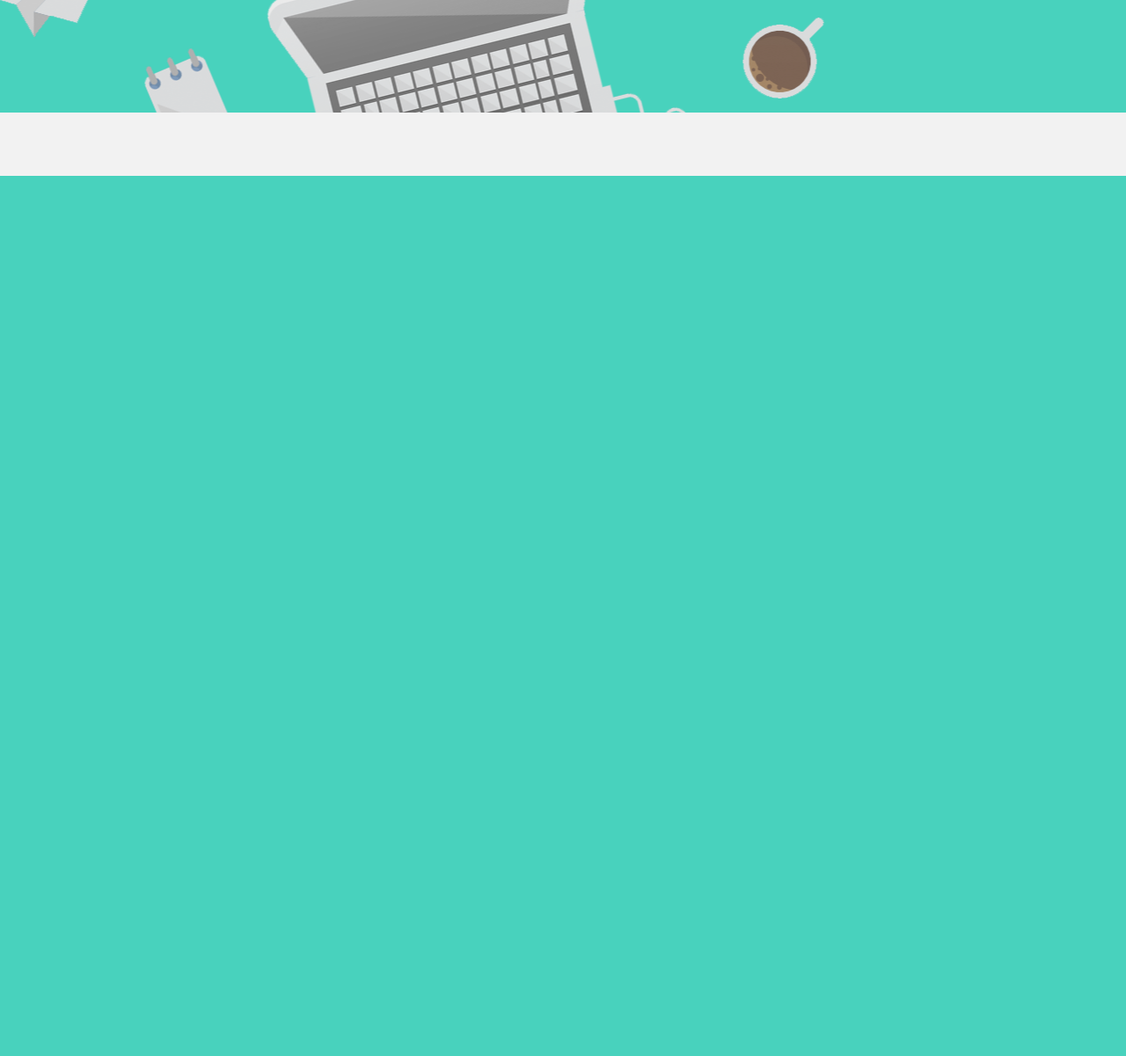
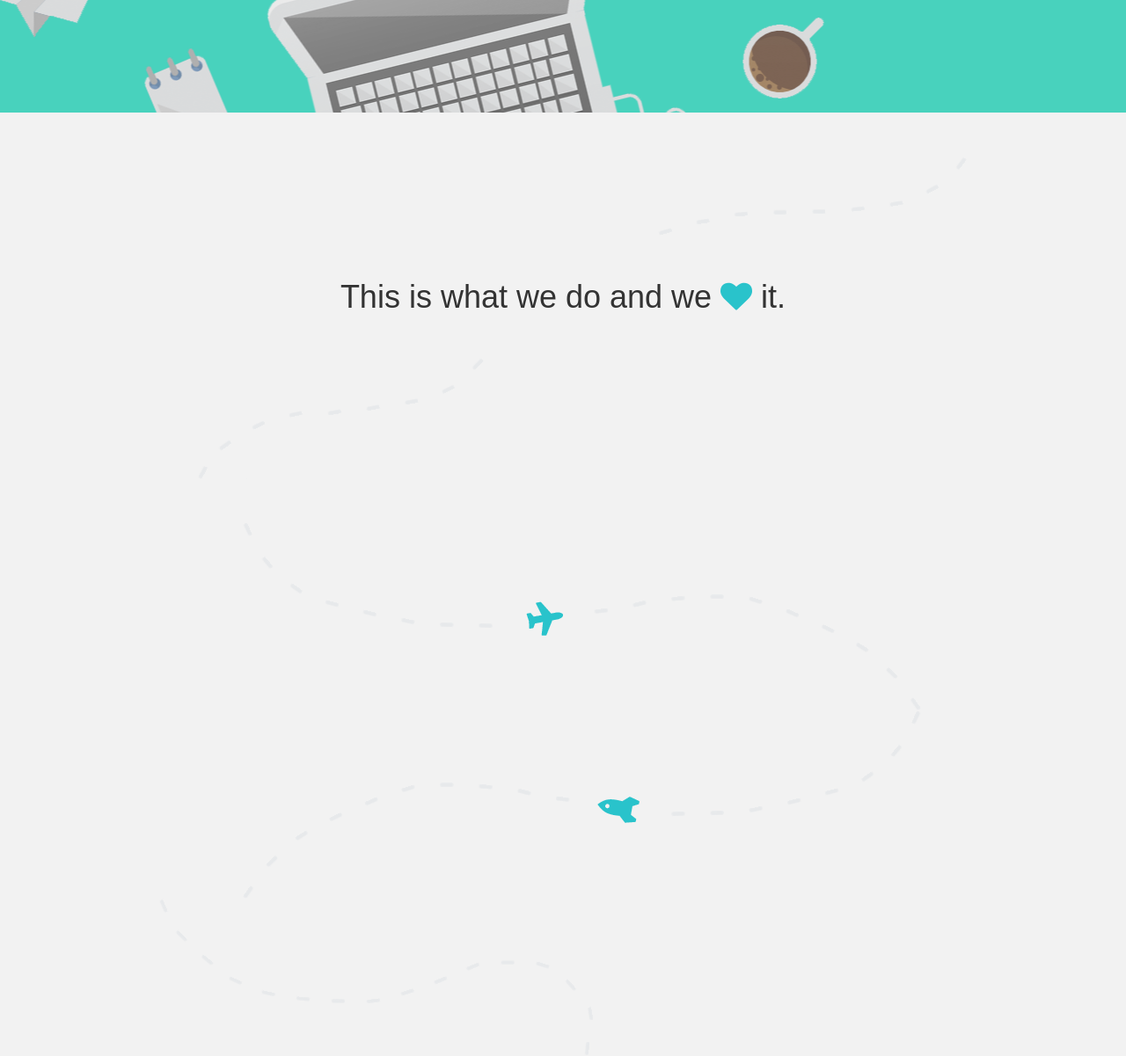
Before and after one commit to andyhqtran/legacy--2015--gently-wp, a PHP site: page / in a window 1280 px wide. Shown: the part 600-1801 px from the top of the page at 88% size. Before the commit the page ends 800 px from the top, so only its background shows below. Run offline with PHP 8.4, Linux system fonts and the light colour scheme.

Commit message:
Added featured section structure.

```diff
--- a/assets/css/style.css
+++ b/assets/css/style.css
@@ -9,7 +9,7 @@
   margin: 23px 15px 0 8px;
 }
 .navbar .navbar-header .navbar-toggle .icon-bar {
-  background: #636363;
+  background: #707981;
 }
 .navbar .navbar-header .navbar-brand {
   height: auto;
@@ -210,6 +210,63 @@
 .page-header p {
   margin: 0;
 }
+section .section-header h2 {
+  font-size: 36px;
+}
+#featured .row:first-child .featured-project:after,
+#featured .row:nth-child(1) .featured-project:after,
+#featured .row:nth-child(2) .featured-project:after,
+#featured .row:nth-child(3) .featured-project:after,
+#featured .row:nth-child(4) .featured-project:after,
+#featured .row:last-child .featured-project:after,
+#featured .row:first-child .section-header:before,
+#featured .row:nth-child(1) .section-header:before,
+#featured .row:nth-child(2) .section-header:before,
+#featured .row:nth-child(3) .section-header:before,
+#featured .row:nth-child(4) .section-header:before,
+#featured .row:last-child .section-header:before,
+#featured .row:first-child .section-header:after,
+#featured .row:nth-child(1) .section-header:after,
+#featured .row:nth-child(2) .section-header:after,
+#featured .row:nth-child(3) .section-header:after,
+#featured .row:nth-child(4) .section-header:after,
+#featured .row:last-child .section-header:after {
+  content: '';
+  display: block;
+  background: url('../img/2.png') no-repeat;
+  width: 918px;
+  margin: 0 auto;
+}
+#featured .row:first-child .section-header:before,
+#featured .row:nth-child(1) .section-header:before {
+  height: 90px;
+  margin: 50px auto;
+}
+#featured .row:first-child .section-header:after,
+#featured .row:nth-child(1) .section-header:after {
+  background-position: 0 -217px;
+  height: 138px;
+  margin: 50px auto;
+}
+#featured .row:nth-child(2) .featured-project:after {
+  background-position: 0 -355px;
+  height: 213px;
+}
+#featured .row:nth-child(3) .featured-project:after {
+  background-position: 0 -568px;
+  height: 215px;
+}
+#featured .row:nth-child(4) .featured-project:after,
+#featured .row:last-child .featured-project:after {
+  background-position: 0 -783px;
+  height: 178px;
+}
+#featured .section-header {
+  text-align: center;
+}
+#featured .section-header h2 .fa {
+  color: #29c3cb;
+}
 body {
   background: #f2f2f2;
   font-family: 'Proxima Nova', sans-serif;
--- /dev/null
+++ b/assets/less/home-page.less
@@ -0,0 +1,73 @@
+#featured {
+	.row {
+		&:first-child,
+		&:nth-child(1),
+		&:nth-child(2),
+		&:nth-child(3),
+		&:nth-child(4),
+		&:last-child {
+			.featured-project {
+				&:after {
+					content: '';
+					display: block;
+					background: url('../img/2.png') no-repeat;
+					width: 918px;
+					margin: 0 auto;
+				}
+			}
+			.section-header {
+				&:before,
+				&:after {
+					&:extend(#featured .row:first-child .featured-project:after);
+				}
+			}
+		}
+		&:first-child,
+		&:nth-child(1) {
+			.section-header {
+				&:before {
+					height: 90px;
+					margin: 50px auto;
+			  	}
+			  	&:after {
+					background-position: 0 -217px;
+					height: 138px;
+					margin: 50px auto;
+				}
+			}
+		}
+		&:nth-child(2) {
+			.featured-project {
+				&:after {
+					background-position: 0 -355px;
+					height: 213px;
+				}
+			}
+		}
+		&:nth-child(3) {
+			.featured-project {
+				&:after {
+					background-position: 0 -568px;
+					height: 215px;
+				}
+			}
+		}
+		&:nth-child(4),
+		&:last-child {
+			.featured-project {
+				&:after {
+					background-position: 0 -783px;
+				  	height: 178px;
+				}
+			}
+		}
+	}
+	.section-header {
+		text-align: center;
+		h2 {
+			.fa {
+				color: #29c3cb;
+			}
+		}
+	}
+}
--- /dev/null
+++ b/assets/less/section.less
@@ -0,0 +1,8 @@
+section {
+	.section-header {
+		h2 {
+			font-size: 36px;
+		}
+		p {}
+	}
+}
--- a/assets/less/style.less
+++ b/assets/less/style.less
@@ -3,6 +3,8 @@
 @import 'header.less';
 @import 'hero.less';
 @import 'page-header.less';
+@import 'section.less';
+@import 'home-page.less';
 
 body {
 	background: darken(@white, 5%);
--- a/assets/less/variables.less
+++ b/assets/less/variables.less
@@ -1,10 +1,10 @@
 @white: #FFFFFF;
 @black: #000000;
-@darker_gray: #252525;
-@dark_gray: #363636;
-@gray: #636363;
-@medium_gray: #707070;
-@light_gray: #959595;
+@darker_gray: ;
+@dark_gray: #464D57;
+@gray: #707981;
+@medium_gray: #A4ACB4;
+@light_gray: #A3ABB3;
 @accent: #48D2BD;
 
 @light: 300;
--- a/index.html
+++ b/index.html
@@ -82,9 +82,30 @@
         </div>
       </div>
     </section>
-    <section>
+    <section id='featured'>
       <div class='container'>
-        <div class='row'></div>
+        <div class='row'>
+          <div class='col-md-12'>
+            <div class='section-header'>
+              <h2>This is what we do and we <i class='fa fa-heart'></i> it.</h2>
+            </div>
+          </div>
+        </div>
+        <div class='row'>
+          <div class='col-md-12'>
+            <div class='featured-project'></div>
+          </div>
+        </div>
+        <div class='row'>
+          <div class='col-md-12'>
+            <div class='featured-project'></div>
+          </div>
+        </div>
+        <div class='row'>
+          <div class='col-md-12'>
+            <div class='featured-project'></div>
+          </div>
+        </div>
       </div>
     </section>
     <script src='assets/js/jquery-1.11.3.min.js'></script>
```
Also changed, not shown: 1 other file.
